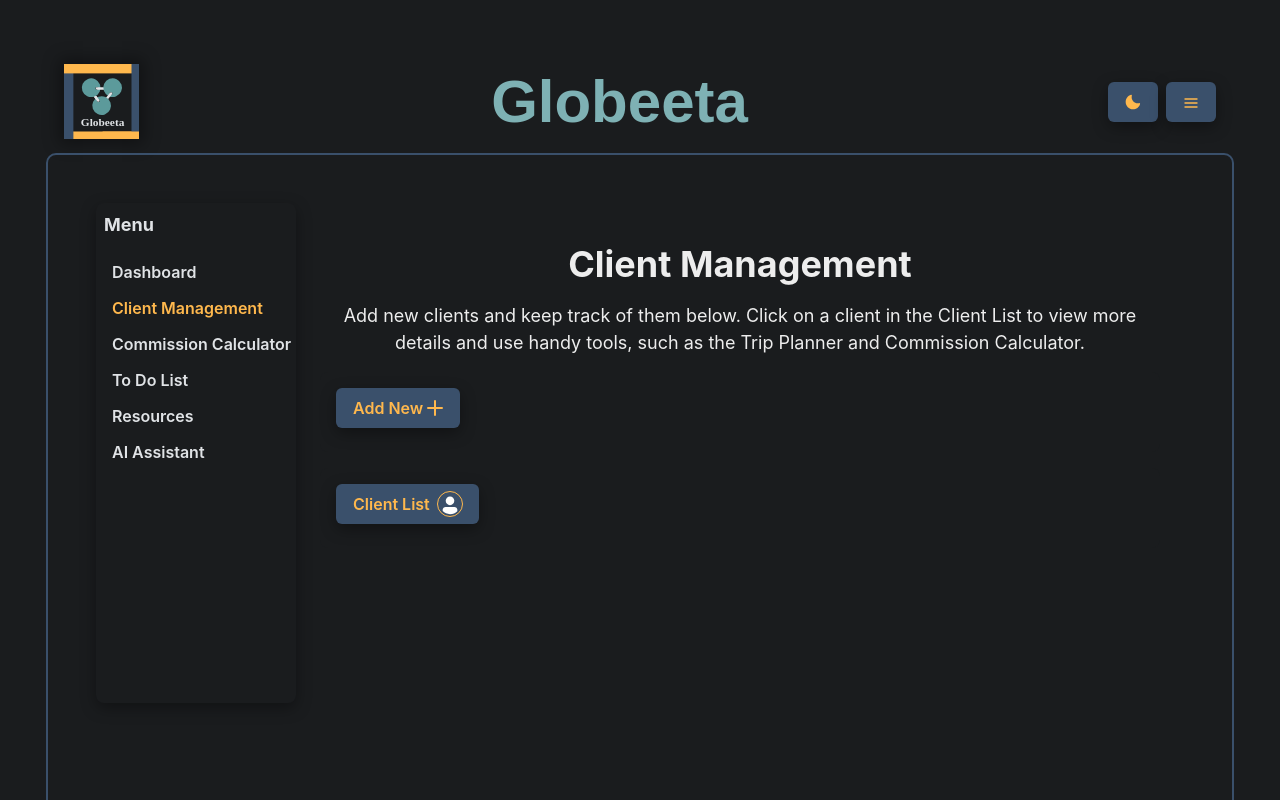
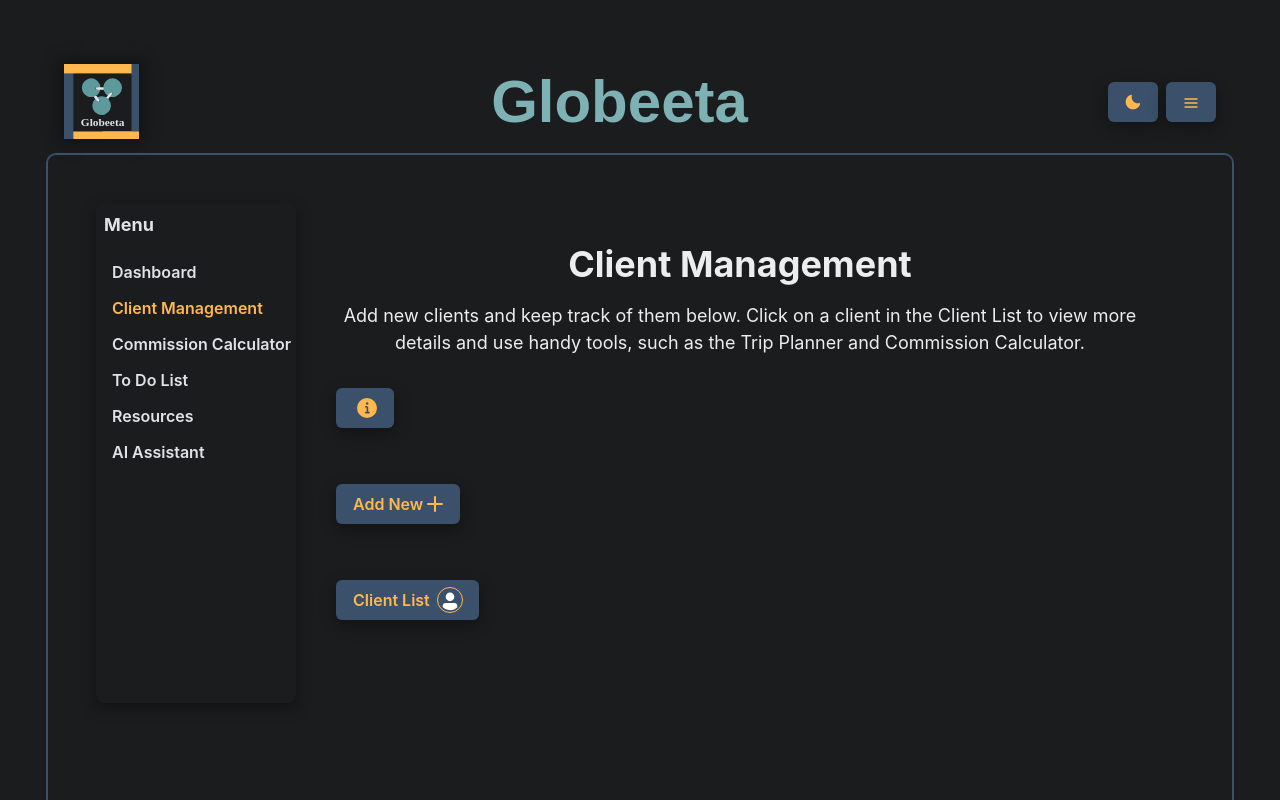
Before and after one commit to JayEyeM/Travel-Agent-App, a React (Vite) app: page /clientManagement in a window 1280 px wide. Shown: the top 800 px of the page. Built offline with nearby package versions, Linux system fonts and the light colour scheme; no server answers.

Commit message:
client management info box

```diff
--- a/src/pages/ClientManagment.tsx
+++ b/src/pages/ClientManagment.tsx
@@ -1,9 +1,9 @@
 //  src/pages/ClientManagment.tsx
 import React from 'react';
-import { Box, Heading, Text, Avatar } from '@chakra-ui/react';
+import { Box, Heading, Text, Avatar, List, ListItem } from '@chakra-ui/react';
 import ClosableBox from '../components/generalUtils/ClosableBox';
 import NewClientForm from '../components/ClientManagmentUtils/NewClientForm';
-import { AddIcon, CloseIcon, ViewIcon, ViewOffIcon } from '@chakra-ui/icons';
+import { AddIcon, CloseIcon, ViewIcon, ViewOffIcon, InfoIcon } from '@chakra-ui/icons';
 import ViewClients from '../components/ClientManagmentUtils/ViewClients';
 import useClientData from '../components/ClientManagmentUtils/UseClientDataHook';
 import { useBrandColors } from '../components/generalUtils/theme';
@@ -19,6 +19,32 @@
         Add new clients and keep track of them below. Click on a client in the Client List to view more
         details and use handy tools, such as the Trip Planner and Commission Calculator.
       </Text>
+      <ClosableBox
+      boxShadow= {false}
+      icon={<InfoIcon h={5} w={5} />}
+      title='How Client Management Works'
+      children={
+        <List spacing={3} styleType="disc" pl={4} textAlign={'left'}>
+                <ListItem>
+                    Click the "Add New" button and fill out the form to add a new client.
+                </ListItem>
+                <ListItem>
+                    Then click the "Client List" button to view the list of clients. Where you can search through your saved clients by name, email or client creation date.
+                </ListItem>
+                <ListItem>
+                    You can expand each client card by clicking the button containing the client name. In each card you will see that you can add and view bookings
+                    in a similar manner as to how you can add and view clients. You can also view/edit details and delete each client within their client card by
+                    clicking the "View More Details" button.
+                </ListItem>
+                <ListItem>
+                    Each saved booking will be displayed as a booking card in the "View Bookings" section. Within each booking card, there is a "View Checklists" button. This allows you to make use
+                    of two helpful checklists for each booking, to ensure you are on top of things.
+                </ListItem>
+            </List>
+      }
+      onClose={() => console.log('Close button clicked')}
+      onOpen={() => console.log('Open button clicked')}
+      />
       <ClosableBox boxShadow={false} title="New Client Form" buttonText="Add New" icon={<AddIcon />} children={<NewClientForm />} onOpen={() => {}} onClose={() => {}} />
 
       <ClosableBox boxShadow={false} title="Client List" buttonText="Client List " icon={<Avatar bg={primary} color={secondary} variant={'roundedSquare'} outline={"1px solid"} outlineColor={secondary} size="xs" />} children={<ViewClients />} onOpen={() => {}} onClose={() => {}} />
```
